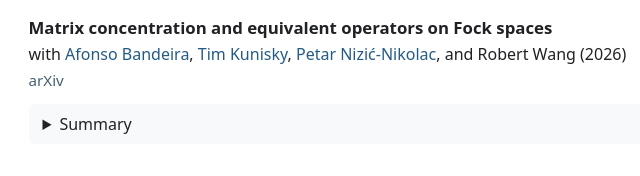
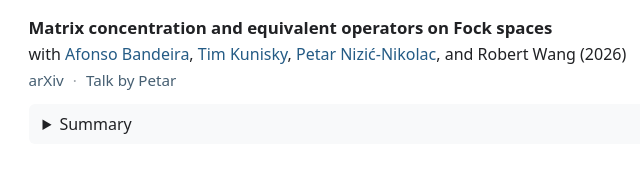
Before and after one commit to lucaspesenti/lucaspesenti.github.io, a plain HTML site: page index.html in a window 1280 px wide. Shown: the part 545-721 px from the top of the page, 284-924 px from the left. Drawn offline with Linux system fonts and the light colour scheme.

Commit message:
Add Petar talk

```diff
--- a/index.html
+++ b/index.html
@@ -95,6 +95,7 @@
 
                     <div class="paper-links">
                         <a href="https://arxiv.org/abs/2610.01982v1">arXiv</a>
+						<a href="https://www.youtube.com/watch?v=hamUpIkfu-4">Talk by Petar</a>
                     </div>
 
                     <details class="paper-description">
```
